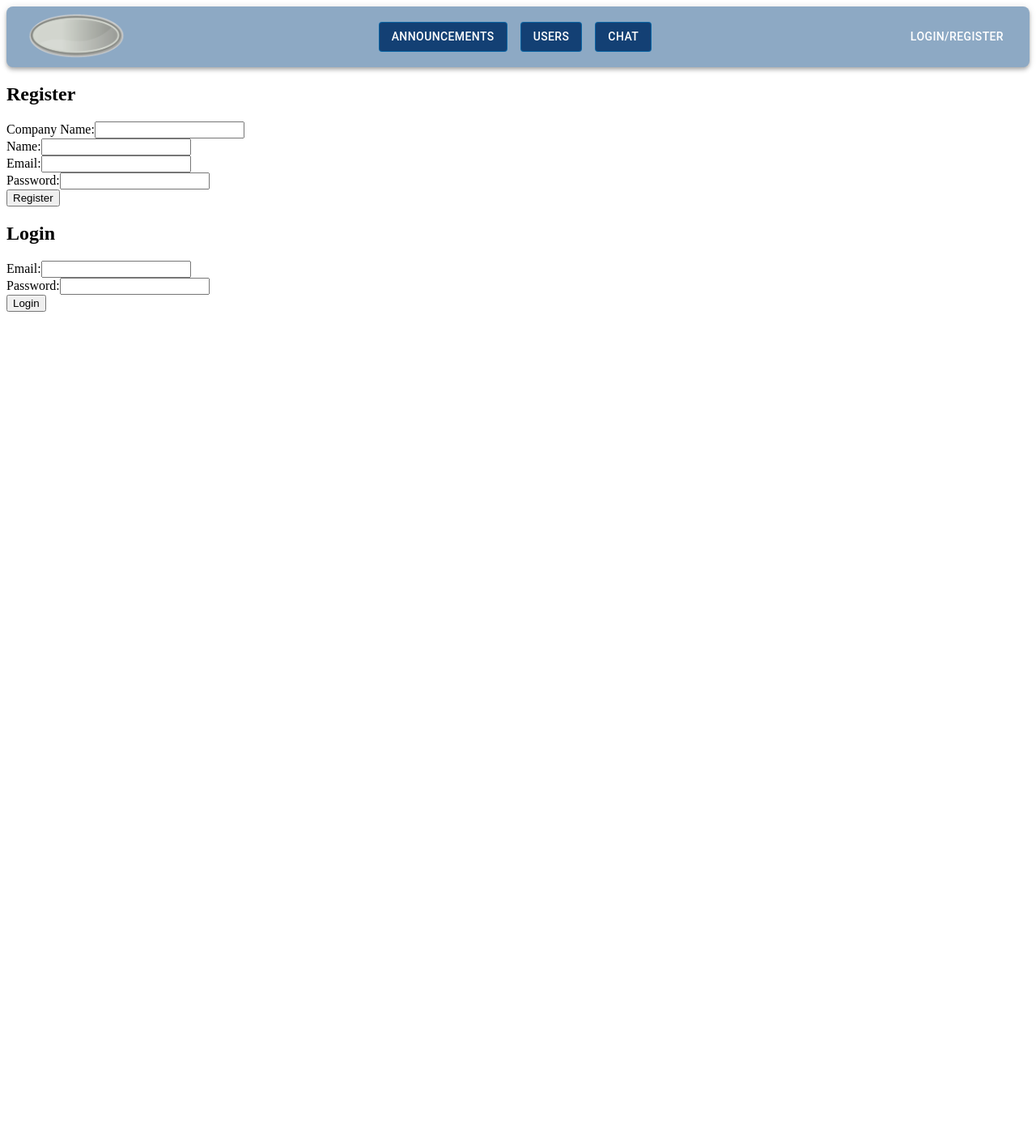
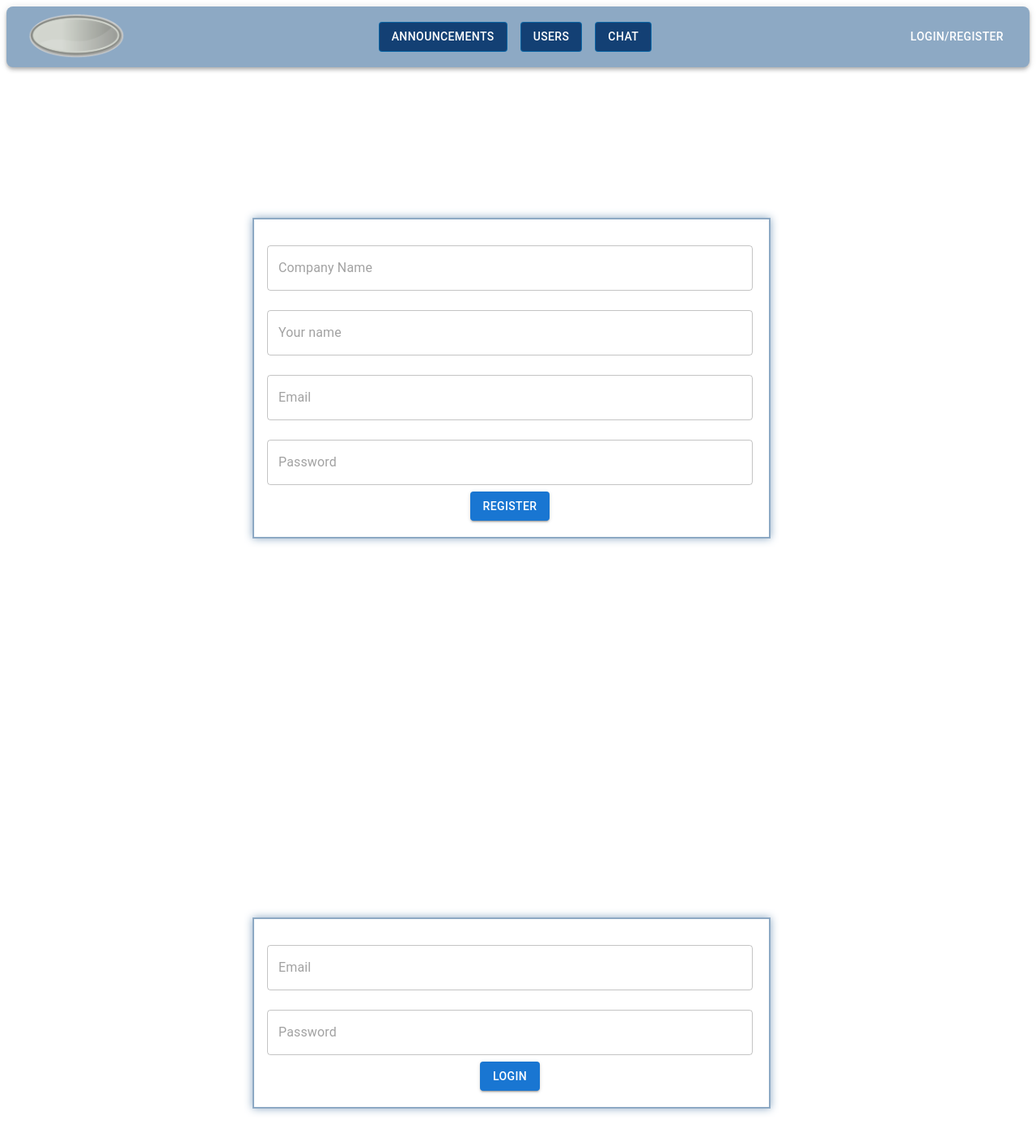
Before and after one commit to ErikAmerico/Employee-Website, a React (Vite) app in the folder client/: page /loginRegister in a window 1280 px wide. Shown: the top 1414 px of the page at 81% size. Before the commit the page ends 800 px from the top, so only its background shows below. Built offline with nearby package versions, Linux system fonts and the light colour scheme.

Commit message:
restyled register and login forms

```diff
--- /dev/null
+++ b/client/src/components/logReg/logReg.css
@@ -0,0 +1,19 @@
+
+.form-container {
+    border: 2px solid #8da9c4;
+    box-shadow: 0px 0px 10px #8da9c4;
+    padding: 20px;
+    background-color: white;
+  }
+
+  .submit-button {
+    background-color: #8da9c4;
+    color: white;
+    border: none;
+    padding: 10px 20px;
+    margin-top: 20px;
+  }
+
+  .submit-button:hover {
+    background-color: #134074;
+  }
--- /dev/null
+++ b/client/src/components/logReg/login.jsx
@@ -0,0 +1,81 @@
+import React, { useState } from 'react';
+import { TextField, Grid, Button } from '@mui/material';
+import './logReg.css'
+
+const Login = () => {
+  const [inputs, setInputs] = useState({
+    email: '',
+    password: ''
+  })
+
+  const handleChange = (e) => {
+    setInputs((prevState) => ({
+      ...prevState,
+      [e.target.name]: e.target.value
+    }))
+  }
+
+  const handleSubmit = (e) => {
+    e.preventDefault();
+
+    console.log(inputs)
+
+    setInputs({
+      email: '',
+      password: ''
+    });
+
+  };
+
+  return (
+
+    <Grid
+    container
+    spacing={2}
+    justifyContent='center'
+    alignItems='center'
+    style={{ minHeight: '100vh' }}
+    >
+
+    <Grid item xs={12} sm={6} className="form-container">
+      <form onSubmit={handleSubmit}>
+
+      <TextField
+      name='email'
+      value={inputs.email}
+      onChange={handleChange}
+      type={'email'}
+      placeholder='Email'
+      variant='outlined'
+      fullWidth
+      margin='normal'
+      />
+
+      <TextField
+      name='password'
+      value={inputs.password}
+      onChange={handleChange}
+      type={'password'}
+      placeholder='Password'
+      variant='outlined'
+      fullWidth
+      margin='normal'
+      />
+
+      <Grid container justifyContent="center">
+        <Button
+          type="submit"
+          variant="contained"
+          color='primary'
+          className="submit-button">
+            Login
+        </Button>
+      </Grid>
+
+      </form>
+    </Grid>
+    </Grid>
+  );
+};
+
+export default Login;
--- /dev/null
+++ b/client/src/components/logReg/register.jsx
@@ -0,0 +1,109 @@
+import React, { useState } from 'react';
+import { TextField, Grid, Button } from '@mui/material';
+import './logReg.css'
+
+const Register = () => {
+
+  const [inputs, setInputs] = useState({
+    companyName: '',
+    name: '',
+    email: '',
+    password: ''
+  })
+
+  const handleChange = (e) => {
+    setInputs((prevState) => ({
+      ...prevState,
+      [e.target.name]: e.target.value
+    }))
+  }
+
+  const handleSubmit = (e) => {
+    e.preventDefault();
+
+    console.log(inputs)
+
+    setInputs({
+      companyName: '',
+      name: '',
+      email: '',
+      password: ''
+    });
+
+  };
+
+  return (
+    <Grid
+    container
+    spacing={2}
+    justifyContent='center'
+    alignItems='center'
+    style={{ minHeight: '100vh' }}
+    >
+
+    <Grid item xs={12} sm={6} className="form-container">
+      <form onSubmit={handleSubmit}>
+
+      <TextField
+      name='companyName'
+      value={inputs.companyName}
+      onChange={handleChange}
+      type={'text'}
+      placeholder='Company Name'
+      variant='outlined'
+      fullWidth
+      margin='normal'
+      />
+
+      <TextField
+      name='name'
+      value={inputs.name}
+      onChange={handleChange}
+      type={'text'}
+      placeholder='Your name'
+      variant='outlined'
+      fullWidth
+      margin='normal'
+      />
+
+      <TextField
+      name='email'
+      value={inputs.email}
+      onChange={handleChange}
+      type={'email'}
+      placeholder='Email'
+      variant='outlined'
+      fullWidth
+      margin='normal'
+      />
+
+      <TextField
+      name='password'
+      value={inputs.password}
+      onChange={handleChange}
+      type={'password'}
+      placeholder='Password'
+      variant='outlined'
+      fullWidth
+      margin='normal'
+      />
+
+
+      <Grid container justifyContent="center">
+        <Button
+          type="submit"
+          variant="contained"
+          color='primary'
+          className="submit-button">
+            Register
+        </Button>
+      </Grid>
+
+
+      </form>
+    </Grid>
+    </Grid>
+  );
+};
+
+export default Register;
--- a/client/src/components/login.jsx
+++ /dev/null
@@ -1,44 +0,0 @@
-import React, { useState } from 'react';
-
-const Login = () => {
-  // Define state variables for form input fields
-  const [email, setEmail] = useState('');
-  const [password, setPassword] = useState('');
-
-  // Handle form submission
-  const handleSubmit = (e) => {
-    e.preventDefault();
-    // You can perform login logic here
-    // Send a request to your server to authenticate the user
-    // Reset form fields after login
-    setEmail('');
-    setPassword('');
-  };
-
-  return (
-    <div>
-      <h2>Login</h2>
-      <form onSubmit={handleSubmit}>
-        <div>
-          <label>Email:</label>
-          <input
-            type="email"
-            value={email}
-            onChange={(e) => setEmail(e.target.value)}
-          />
-        </div>
-        <div>
-          <label>Password:</label>
-          <input
-            type="password"
-            value={password}
-            onChange={(e) => setPassword(e.target.value)}
-          />
-        </div>
-        <button type="submit">Login</button>
-      </form>
-    </div>
-  );
-};
-
-export default Login;
--- a/client/src/components/register.jsx
+++ /dev/null
@@ -1,64 +0,0 @@
-import React, { useState } from 'react';
-
-const Register = () => {
-  // Define state variables for form input fields
-  const [companyName, setCompanyName] = useState('');
-  const [name, setName] = useState('');
-  const [email, setEmail] = useState('');
-  const [password, setPassword] = useState('');
-
-  // Handle form submission
-  const handleSubmit = (e) => {
-    e.preventDefault();
-    // You can perform registration logic here
-    // Send a request to your server to create a new account
-    // Reset form fields after registration
-    setCompanyName('');
-    setName('');
-    setEmail('');
-    setPassword('');
-  };
-
-  return (
-    <div>
-      <h2>Register</h2>
-      <form onSubmit={handleSubmit}>
-        <div>
-          <label>Company Name:</label>
-          <input
-            type="text"
-            value={companyName}
-            onChange={(e) => setCompanyName(e.target.value)}
-          />
-        </div>
-        <div>
-          <label>Name:</label>
-          <input
-            type="text"
-            value={name}
-            onChange={(e) => setName(e.target.value)}
-          />
-        </div>
-        <div>
-          <label>Email:</label>
-          <input
-            type="email"
-            value={email}
-            onChange={(e) => setEmail(e.target.value)}
-          />
-        </div>
-        <div>
-          <label>Password:</label>
-          <input
-            type="password"
-            value={password}
-            onChange={(e) => setPassword(e.target.value)}
-          />
-        </div>
-        <button type="submit">Register</button>
-      </form>
-    </div>
-  );
-};
-
-export default Register;
--- a/client/src/pages/loginRegister.jsx
+++ b/client/src/pages/loginRegister.jsx
@@ -1,6 +1,6 @@
 import React from 'react';
-import Register from '../components/register';
-import Login from '../components/login';
+import Register from '../components/logReg/register';
+import Login from '../components/logReg/login';
 
 export default function LoginRegister () {
   return (
```
